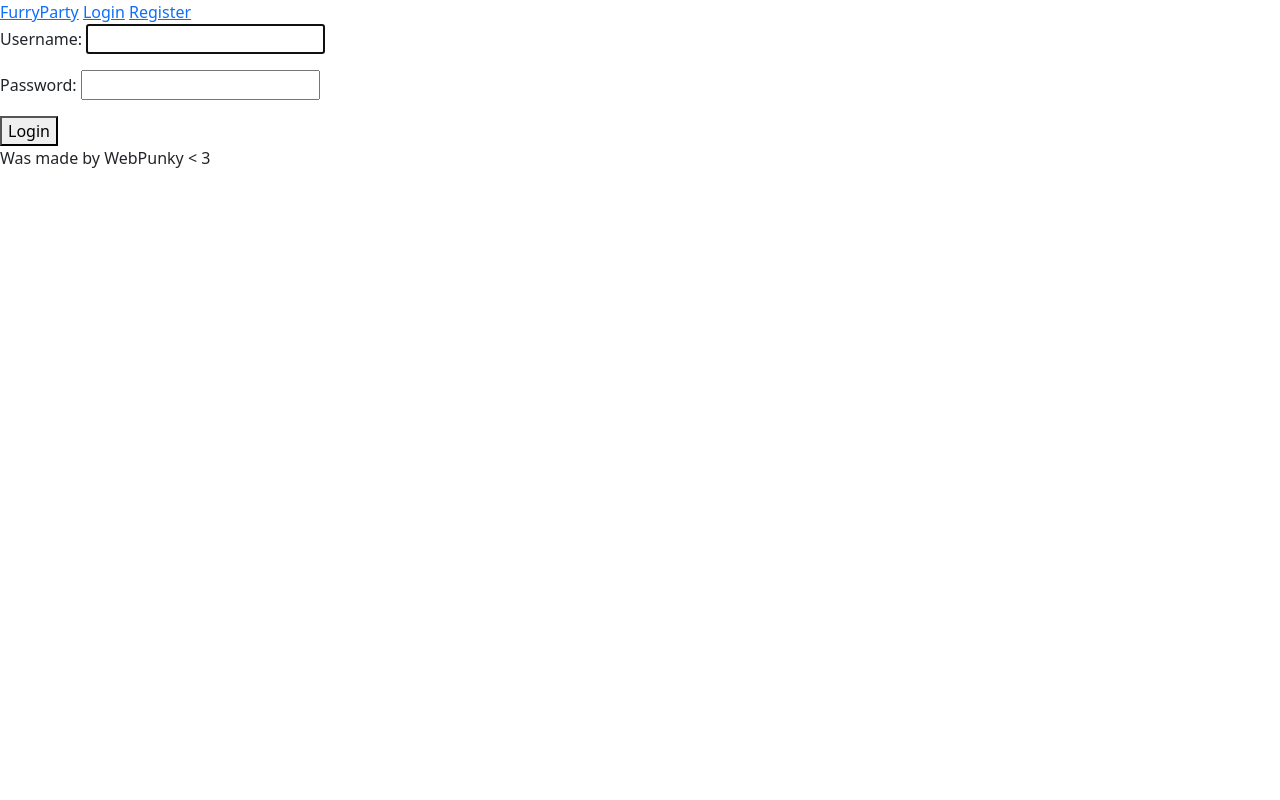
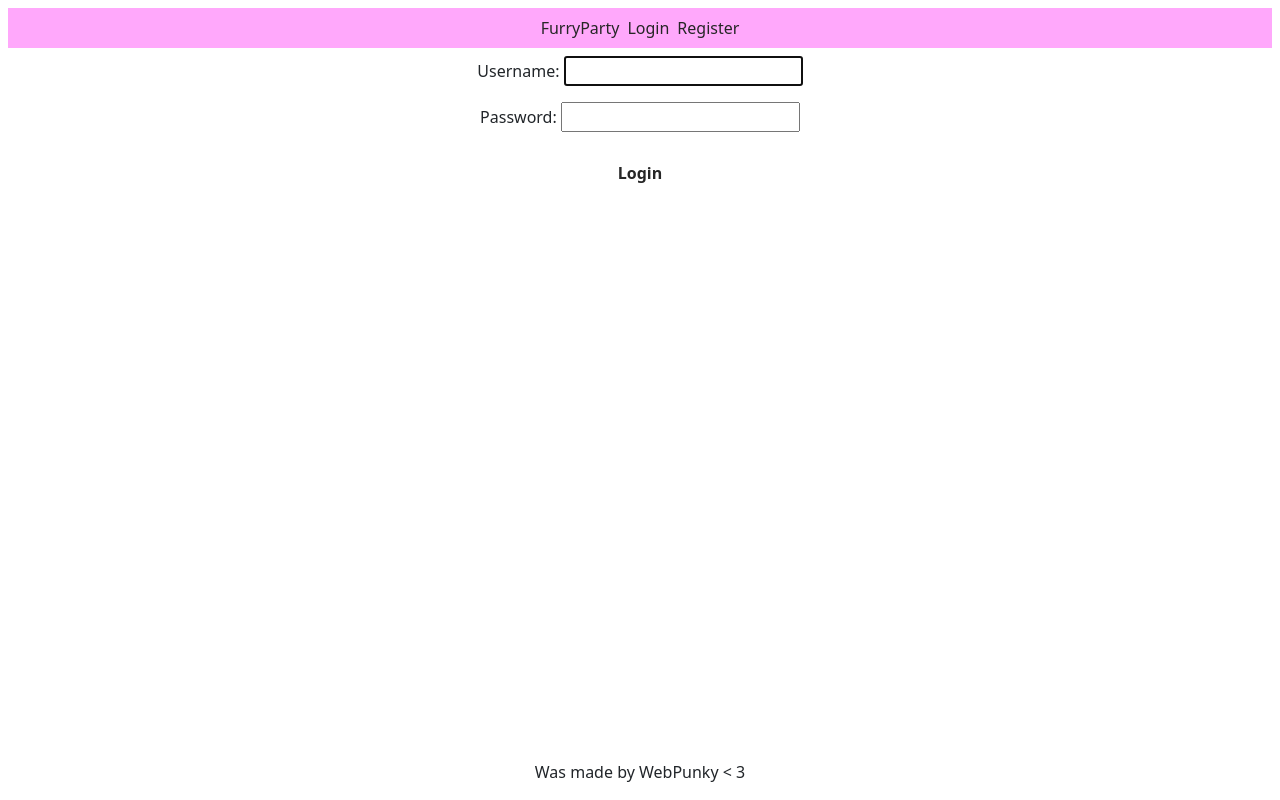
Before and after one commit to WebPunky/demo_college_attempt, a Django app: page /users/login/ in a window 1280 px wide. Run offline with Django 5.2, Linux system fonts and the light colour scheme; some libraries are stand-ins or nearby versions.

Commit message:
Added style

```diff
--- a/main/static/main/style.css
+++ b/main/static/main/style.css
@@ -0,0 +1,78 @@
+* {
+    margin: 0;
+}
+
+.btn {
+    display: inline-block;
+    font-weight: 400;
+    line-height: 1.5;
+    color: #262626;
+    text-align: center;
+    text-decoration: none;
+    vertical-align: middle;
+    cursor: pointer;
+    -webkit-user-select: none;
+    -moz-user-select: none;
+    user-select: none;
+    background-color: transparent;
+    border: 1px solid transparent;
+    padding: .75rem;
+    font-size: 1rem;
+    border-radius: .25rem;
+    transition: color .15s ease-in-out, background-color .15s ease-in-out, border-color .15s ease-in-out, box-shadow .15s ease-in-out;
+}
+
+.btn-form {
+    font-weight: bold;
+}
+
+.btn:hover {
+    color: #444444;
+}
+
+a {
+    color: #262626;
+    text-decoration: none;
+    transition: all 0.3s linear;
+}
+
+a:hover {
+    color: #444444;
+}
+/* header */
+
+.navbar {
+    position: relative;
+    display: flex;
+    flex-wrap: wrap;
+    align-items: center;
+    justify-content: center;
+    gap: .5rem;
+    padding-top: .5rem;
+    padding-bottom: .5rem;
+    margin: .5rem;
+}
+
+
+.bg-light {
+    background-color: #ffa8fb !important;
+}
+
+/* main */
+
+main {
+    display: flex;
+    unicode-bidi: isolate;
+    justify-content: center;
+    align-items: center;
+}
+
+/* footer */
+
+footer {
+    display: flex;
+    unicode-bidi: isolate;
+    justify-content: center;
+    align-items: center;
+    flex-direction: row;
+}
--- a/main/templates/main/base.html
+++ b/main/templates/main/base.html
@@ -12,15 +12,15 @@
         {% endblock title %}
     </title>
 </head>
-<body>
+<body class="d-flex flex-column min-vh-100">
     <header>
-        <div>
-            <a href="main:hero">FurryParty</a>
+        <div class="navbar bg-light">
+            <a href="/hero/">FurryParty</a>
             {% if user.is_authenticated %}
                 <a href="{% url 'users:profile' %}">Profile</a>
                 <form action="{% url 'users:logout' %}" method="post">
                     {% csrf_token %}
-                    <button type="submit">Logout</button>
+                    <button class="btn" type="submit">Logout</button>
                 </form>
             {% else %}
                 <a href="{% url 'users:login' %}">Login</a>
@@ -29,13 +29,15 @@
         </div>
     </header>
     <main>
-        {% block content %}
+        <div class="row justify-content-center">
+                    {% block content %}
 
-        {% endblock content %}
+                    {% endblock content %}
+        </div>
     </main>
 
-    <footer>
-        <p>Was made by WebPunky &#60 3</p>
+    <footer class="mt-auto">
+        <p class="">Was made by WebPunky &#60 3</p>
     </footer>
 </body>
 </html>
--- a/users/templates/registration/login.html
+++ b/users/templates/registration/login.html
@@ -7,9 +7,11 @@
 
 
 {% block content %}
-    <form action="" method="post">
-        {% csrf_token %}
-        {{ form.as_p }}
-        <button type="submit">Login</button>
-    </form>
+    <div class="text-center">
+        <form action="" method="post">
+            {% csrf_token %}
+            {{ form.as_p }}
+                <button type="submit" class="btn btn-form">Login</button>
+        </form>
+    </div>
 {% endblock content %}
--- a/users/templates/users/profile.html
+++ b/users/templates/users/profile.html
@@ -8,8 +8,8 @@
 
 {% block content %}
     <div>
-        <h2>{{ user.first_name }} {{ user.last_name }}</h2>
-        <p>{{ user.email }}</p>
-        <p>{{ user.phone }}</p>
+        <h2 class="text-center">{{ user.first_name }} {{ user.last_name }}</h2>
+        <p class="text-center">{{ user.email }}</p>
+        <p class="text-center">{{ user.phone }}</p>
     </div>
 {% endblock content %}
```
Also changed, not shown: users/templates/users/register.html (+5 -5 lines).
